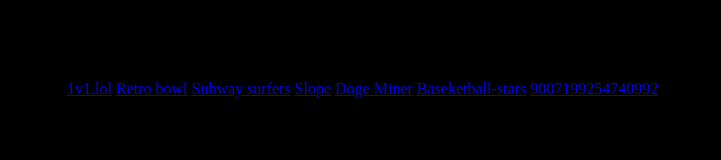
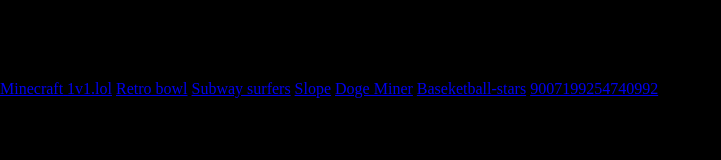
Before and after one commit to ubg657/ngly77, a plain HTML site: page index.html in a window 1280 px wide. Shown: the whole page, without its empty margins (0-721 px from the left). Drawn offline with Linux system fonts and the light colour scheme; files that its build step writes are made by us from their sources.

Commit message:
Update index.html

```diff
--- a/index.html
+++ b/index.html
@@ -8,7 +8,7 @@
 
   <h1>Gonna make this website look good in a few weeks or days</h1>
 
-<a4 href="https://ubg657.github.io/Offline_Download_Version.html">Minecraft</a4>
+<a href="https://ubg657.github.io/Offline_Download_Version.html">Minecraft</4>
   <a href="https://ubg657.github.io/1v1lol/index.html">1v1.lol</a>
   <a href="https://ubg657.github.io/retro-bowl/index.html">Retro bowl</a>
   <a href="https://ubg657.github.io/subway-surfers-ny/index.html">Subway surfers</a>
```
